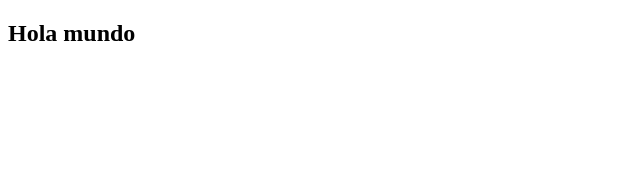
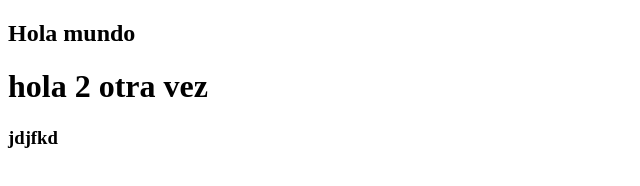
Before and after one commit to IEVN1001-21002873/INTRO-GIT, a plain HTML site: page index.html in a window 1280 px wide. Shown: the whole page, without its empty margins (0-640 px from the left). Drawn offline with Linux system fonts and the light colour scheme.

Commit message:
tercer commit

```diff
--- a/index.html
+++ b/index.html
@@ -7,5 +7,7 @@
 </head>
 <body>
     <h2>Hola mundo</h2>
+    <h1>hola 2 otra vez</h1>
+    <h3>jdjfkd</h3>
 </body>
 </html>
```
